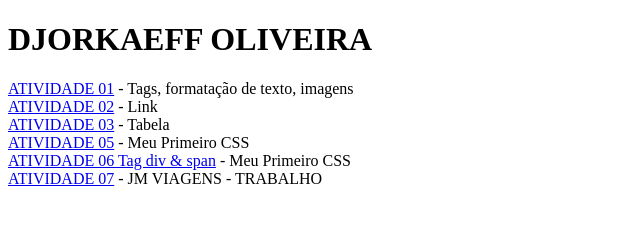
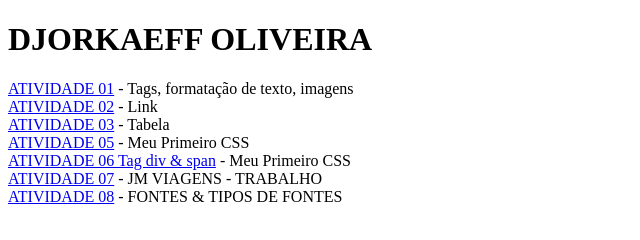
Before and after one commit to Djorkaeffp/IntroducaoHTML-AULA, a plain HTML site: page index.html in a window 1280 px wide. Shown: the whole page, without its empty margins (0-640 px from the left). Drawn offline with Linux system fonts and the light colour scheme.

Commit message:
Update index.html

```diff
--- a/index.html
+++ b/index.html
@@ -13,5 +13,6 @@
     <a href="05"> ATIVIDADE 05</a> - Meu Primeiro CSS <br>
     <a href="06"> ATIVIDADE 06 Tag div & span</a> - Meu Primeiro CSS <br>
     <a href="07"> ATIVIDADE 07</a> - JM VIAGENS - TRABALHO <br>
+    <a href="08"> ATIVIDADE 08</a> - FONTES & TIPOS DE FONTES <br>
 </body>
 </html>
```
